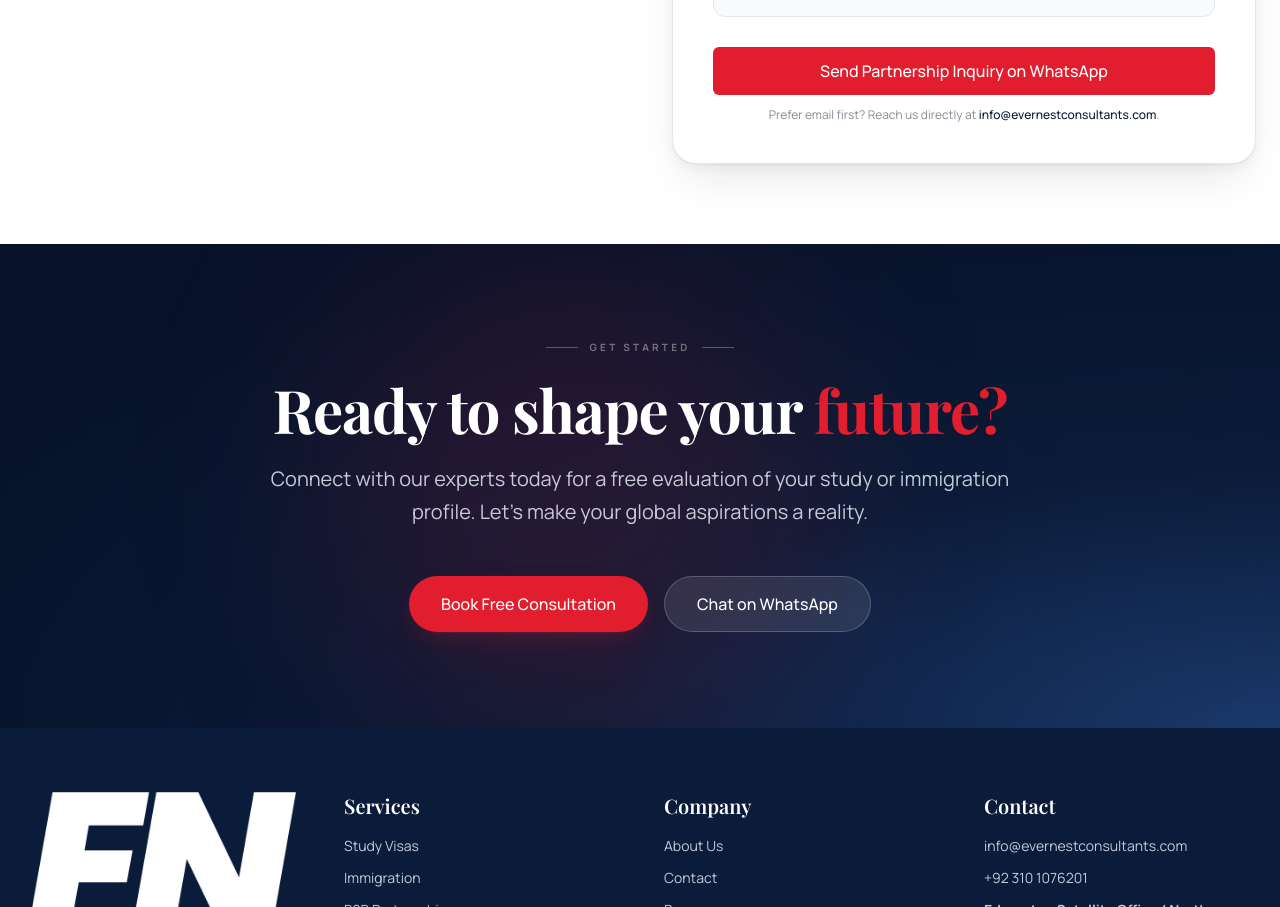
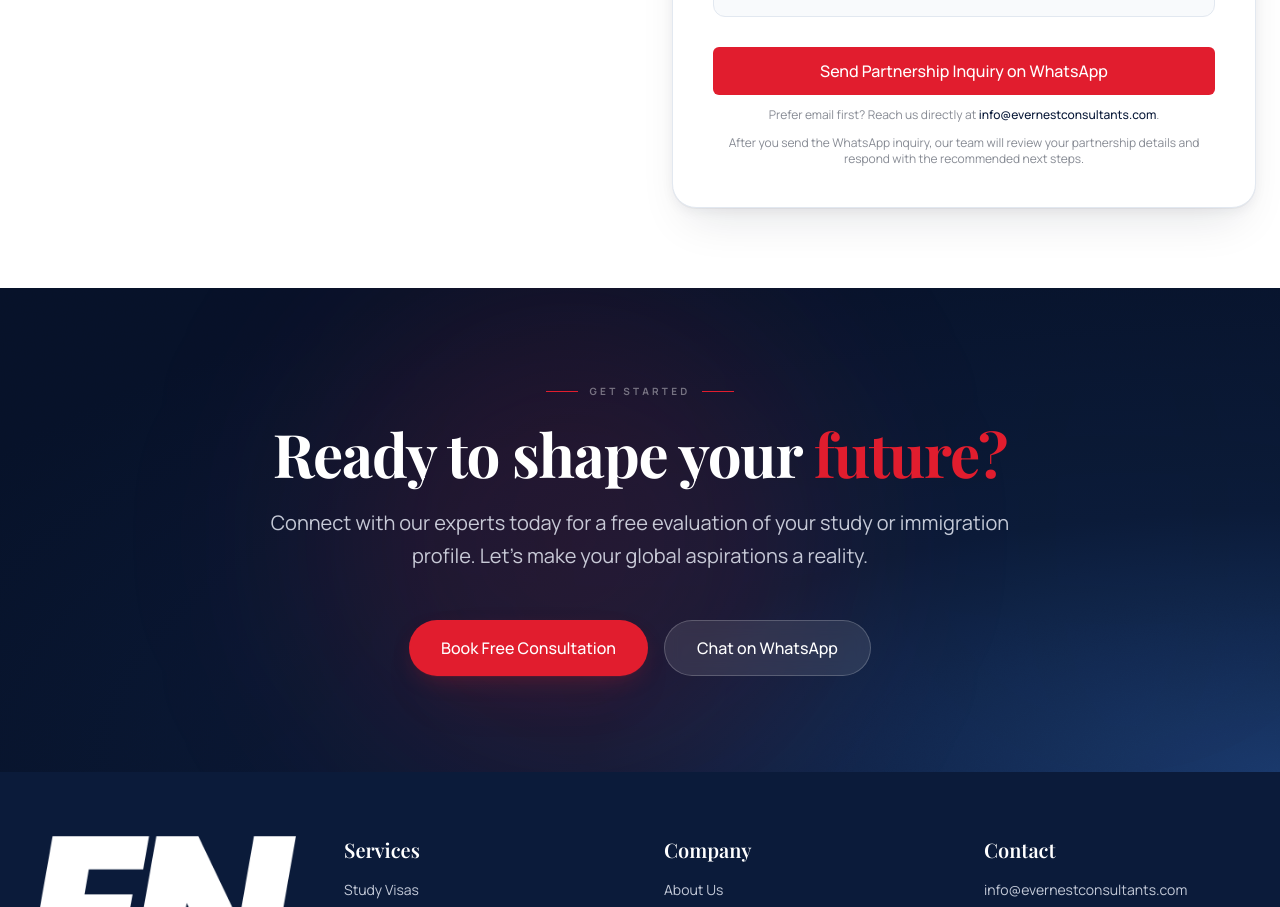
Before and after one commit to Nightmares4u/EverNest-Website-, a Next.js app in the folder evernest/: page /b2b-partnerships in a window 1280 px wide. Shown: the part 2320-3227 px from the top of the page. Built offline with nearby package versions, Linux system fonts and the light colour scheme; a web font is replaced by a local one.

Commit message:
Add partnership inquiry response note

```diff
--- a/evernest/src/components/shared/PartnershipInquiryForm.tsx
+++ b/evernest/src/components/shared/PartnershipInquiryForm.tsx
@@ -220,6 +220,9 @@ export function PartnershipInquiryForm() {
             </a>
             .
           </p>
+          <p className="text-xs text-center text-foreground/50">
+            After you send the WhatsApp inquiry, our team will review your partnership details and respond with the recommended next steps.
+          </p>
         </div>
       </form>
     </div>
```
